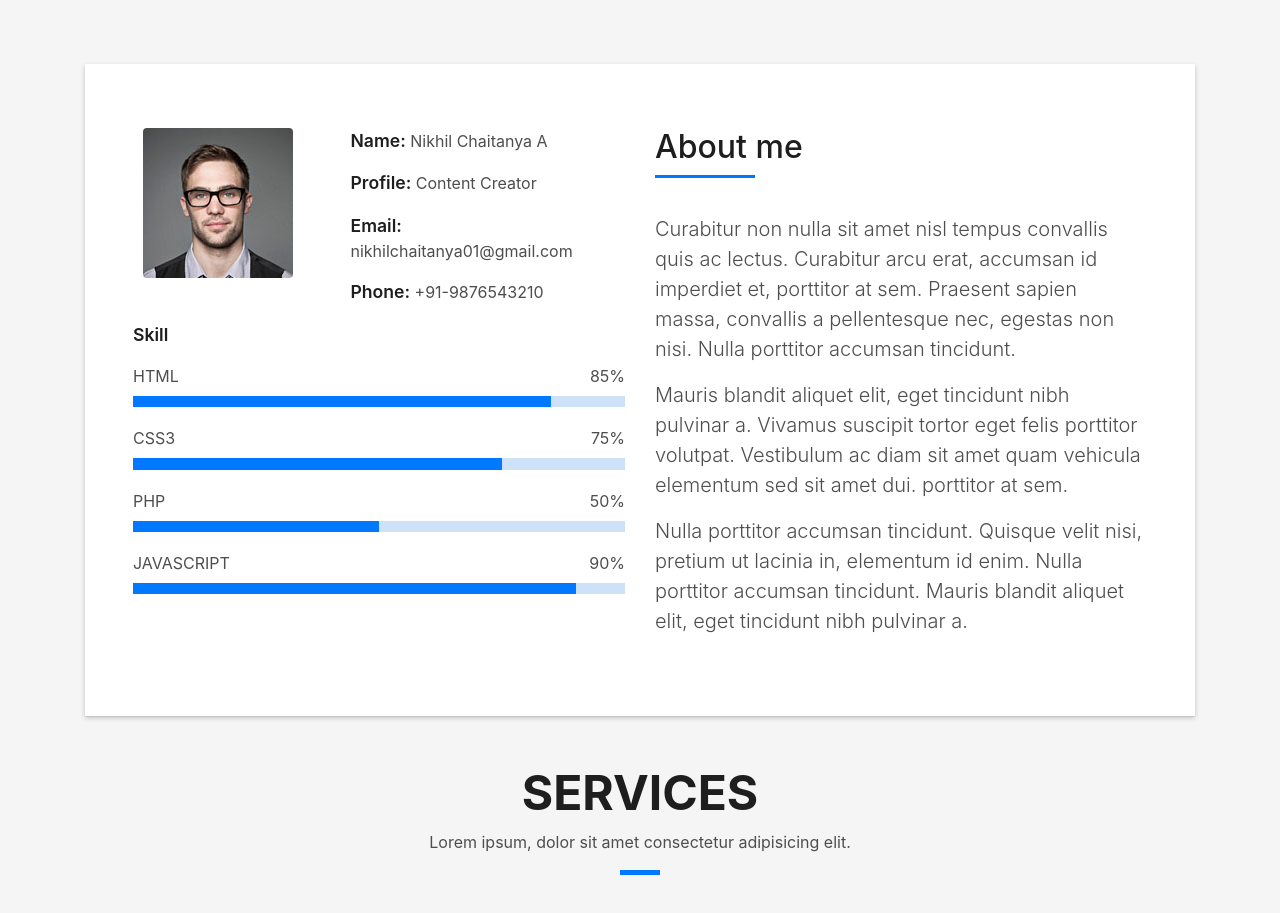
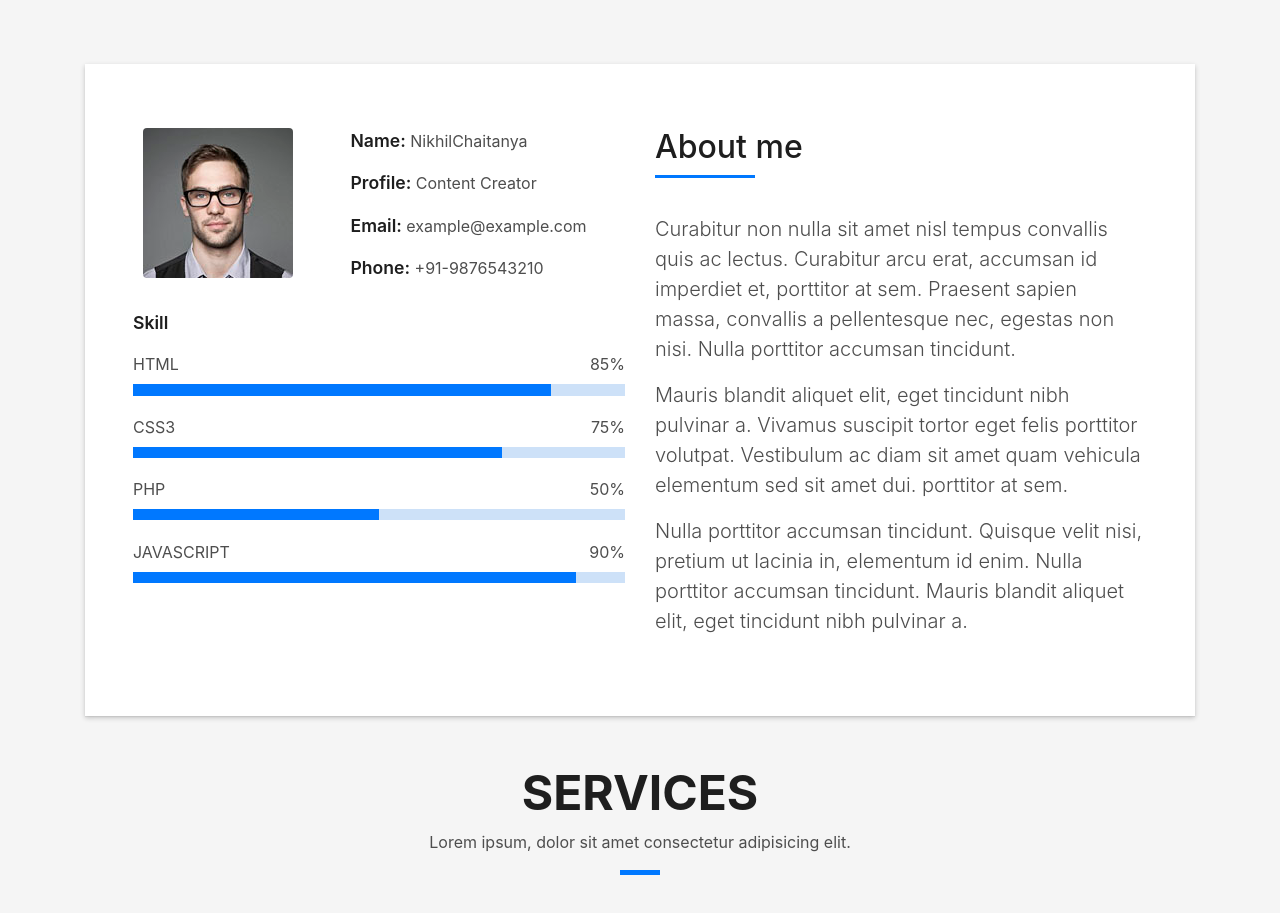
Before and after one commit to nikhilchaitanya/nikhilchaitanya.github.io, a plain HTML site: page index.html in a window 1280 px wide. Shown: the part 800-1713 px from the top of the page. Drawn offline with Linux system fonts and the light colour scheme; files whose address does not match are found by name.

Commit message:
Edited profile data

```diff
--- a/index.html
+++ b/index.html
@@ -101,9 +101,9 @@
                   </div>
                   <div class="col-sm-6 col-md-7">
                     <div class="about-info">
-                      <p><span class="title-s">Name: </span> <span>Nikhil Chaitanya A</span></p>
+                      <p><span class="title-s">Name: </span> <span>NikhilChaitanya</span></p>
                       <p><span class="title-s">Profile: </span> <span>Content Creator</span></p>
-                      <p><span class="title-s">Email: </span> <span>nikhilchaitanya01@gmail.com</span></p>
+                      <p><span class="title-s">Email: </span> <span>example@example.com</span></p>
                       <p><span class="title-s">Phone: </span> <span>+91-9876543210</span></p>
                     </div>
                   </div>
```
